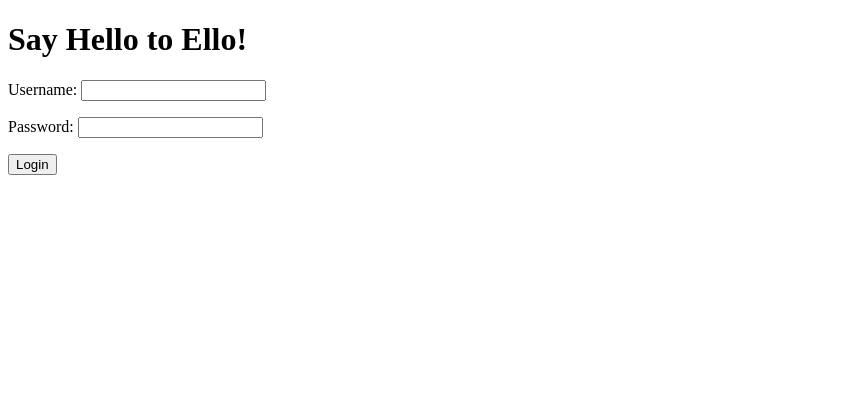
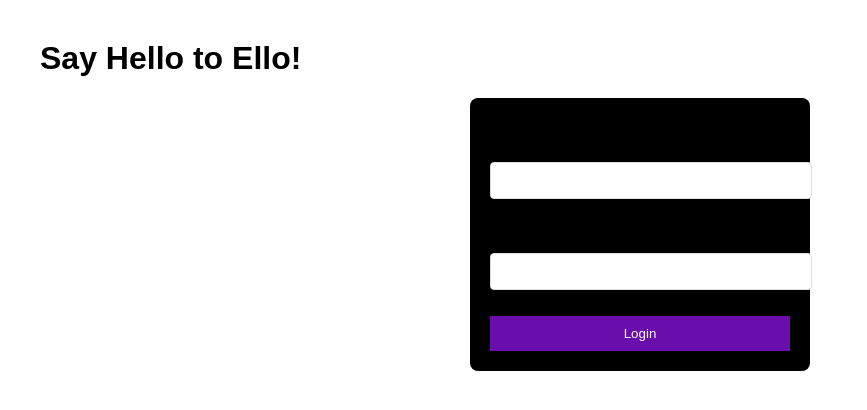
Before and after one commit to zayman2045/ello, a Django app: page / in a window 1280 px wide. Shown: the top 410 px of the page, without its empty margins (0-867 px from the left). Run offline with Django 5.2, Linux system fonts and the light colour scheme.

Commit message:
Add styles to homepage.

```diff
--- a/frontend/ello_client/settings.py
+++ b/frontend/ello_client/settings.py
@@ -116,7 +116,7 @@ USE_TZ = True
 # Static files (CSS, JavaScript, Images)
 # https://docs.djangoproject.com/en/5.0/howto/static-files/
 
-STATIC_URL = 'static/'
+STATIC_URL = '/static/'
 
 # Default primary key field type
 # https://docs.djangoproject.com/en/5.0/ref/settings/#default-auto-field
--- /dev/null
+++ b/frontend/myapp/static/css/style.css
@@ -0,0 +1,39 @@
+body {
+  font-family: Arial, sans-serif;
+  margin: 40px;
+  background-color: white;
+}
+
+h1 {
+  color: black;
+}
+
+form {
+  max-width: 300px;
+  margin: auto;
+  padding: 20px;
+  background-color: black;
+  border-radius: 8px;
+}
+
+input[type="text"],
+input[type="password"] {
+  width: 100%;
+  padding: 10px;
+  margin: 10px 0;
+  border: 1px solid #ddd;
+  border-radius: 4px;
+}
+
+input[type="submit"] {
+  width: 100%;
+  padding: 10px;
+  border: none;
+  background-color: #6a0dad;
+  color: white;
+  cursor: pointer;
+}
+
+input[type="submit"]:hover {
+  background-color: #008cba;
+}
--- a/frontend/myapp/templates/home.html
+++ b/frontend/myapp/templates/home.html
@@ -1,13 +1,19 @@
+{% load static %}
+
 <!DOCTYPE html>
 <html>
   <head>
     <title>Ello</title>
+    <link
+      rel="stylesheet"
+      type="text/css"
+      href="{% static 'css/style.css' %}"
+    />
   </head>
   <body>
     <h1>Say Hello to Ello!</h1>
     <form method="post">
-      {% csrf_token %}
-      {{ form.as_p }}
+      {% csrf_token %} {{ form.as_p }}
       <input type="submit" value="Login" />
     </form>
   </body>
```
Also changed, not shown: frontend/ello_client/urls.py (line endings or trailing spaces).
